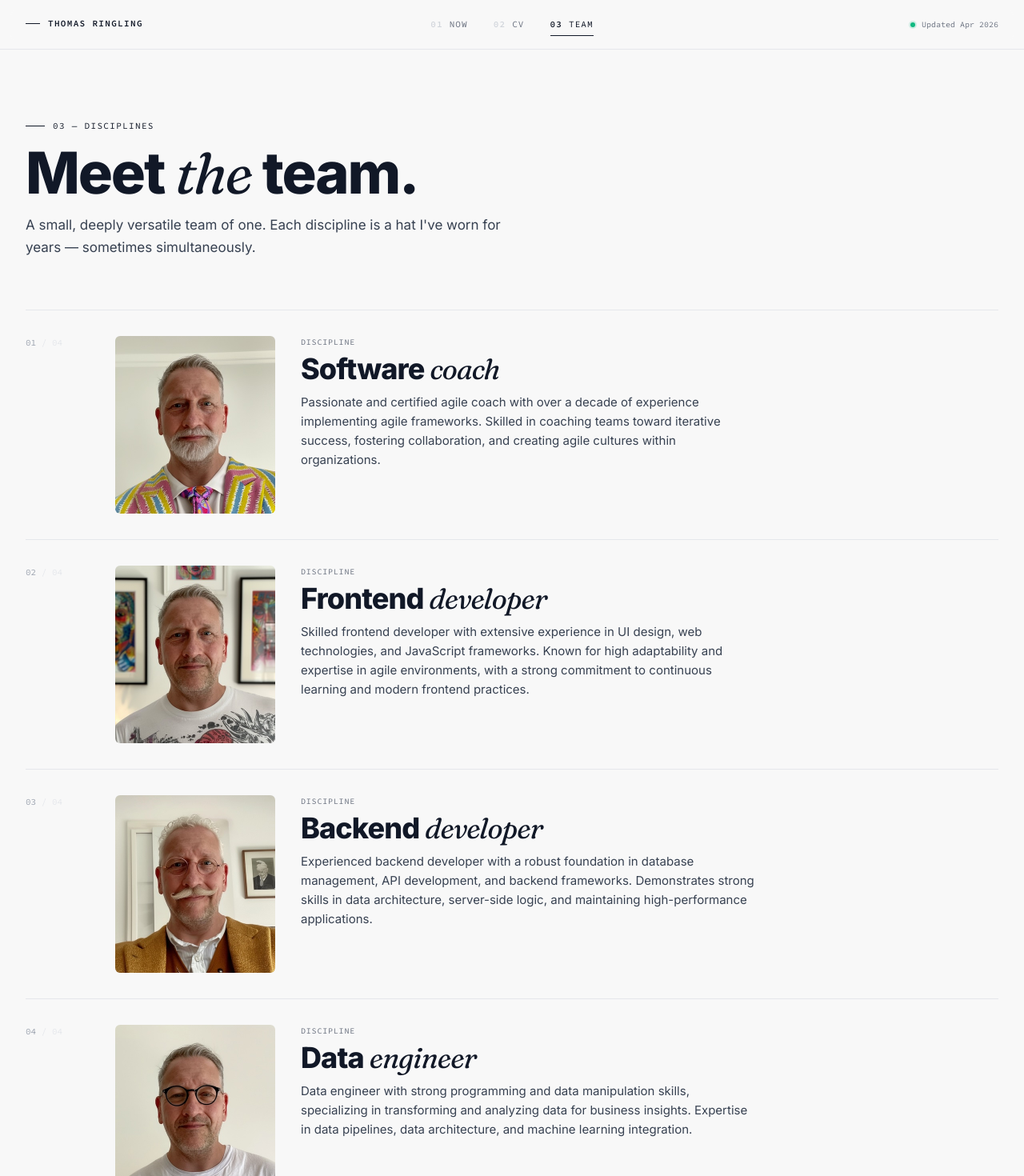
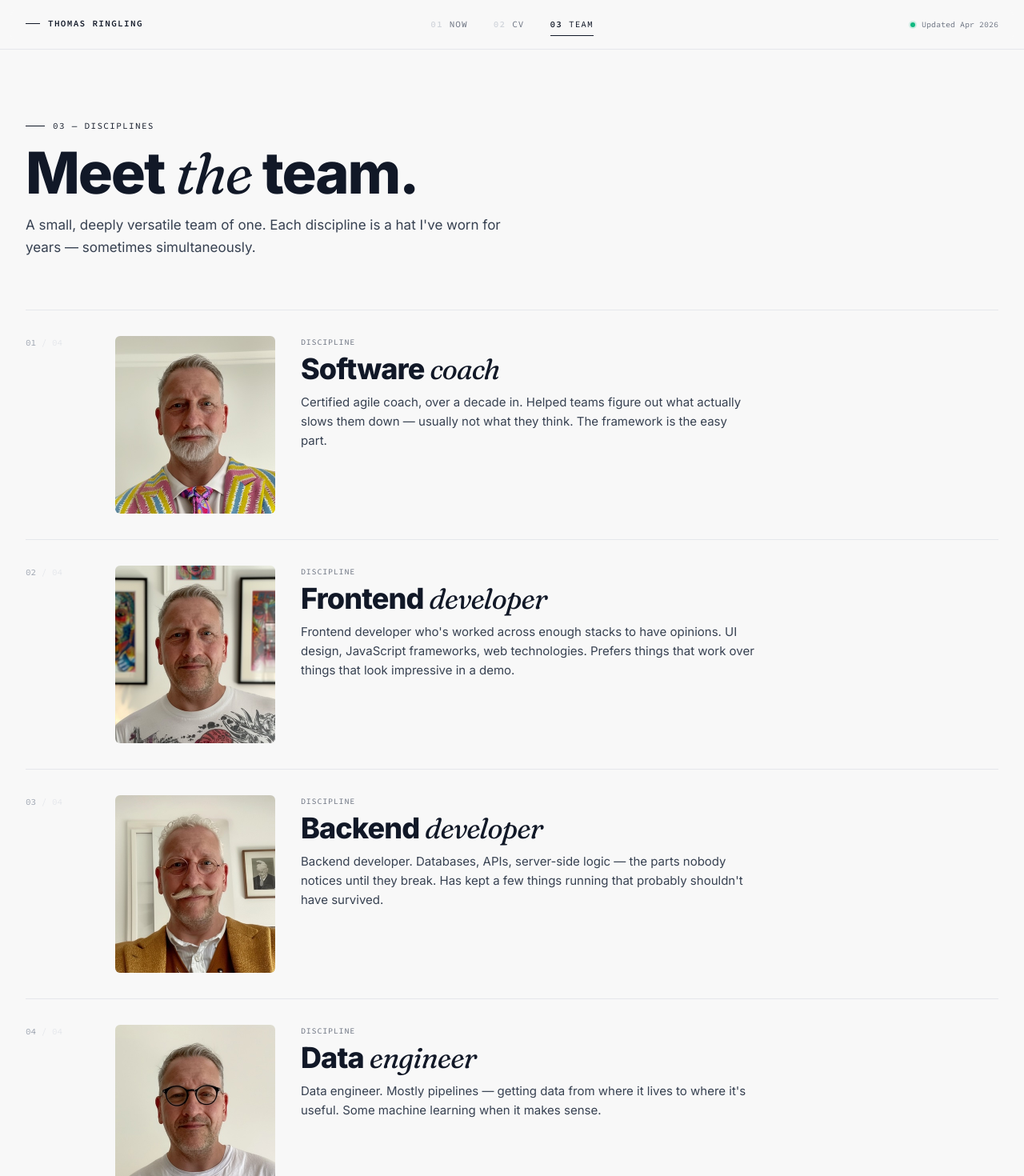
Before and after one commit to ringling/nuxt_ringling_info, a Nuxt app: page /team in a window 1280 px wide. Shown: the top 1470 px of the page at 80% size. Built offline with nearby package versions, Linux system fonts and the light colour scheme.

Commit message:
Humanize team page body copy, remove LinkedIn boilerplate
Co-Authored-By: Claude Sonnet 4.6 <noreply@anthropic.com>

```diff
--- a/pages/team.vue
+++ b/pages/team.vue
@@ -50,25 +50,25 @@ const team = [
     img: '/img/agile_coach.jpg',
     role: 'Software',
     accent: 'coach',
-    body: 'Passionate and certified agile coach with over a decade of experience implementing agile frameworks. Skilled in coaching teams toward iterative success, fostering collaboration, and creating agile cultures within organizations.',
+    body: 'Certified agile coach, over a decade in. Helped teams figure out what actually slows them down — usually not what they think. The framework is the easy part.',
   },
   {
     img: '/img/frontend.jpg',
     role: 'Frontend',
     accent: 'developer',
-    body: 'Skilled frontend developer with extensive experience in UI design, web technologies, and JavaScript frameworks. Known for high adaptability and expertise in agile environments, with a strong commitment to continuous learning and modern frontend practices.',
+    body: 'Frontend developer who\'s worked across enough stacks to have opinions. UI design, JavaScript frameworks, web technologies. Prefers things that work over things that look impressive in a demo.',
   },
   {
     img: '/img/backend.jpg',
     role: 'Backend',
     accent: 'developer',
-    body: 'Experienced backend developer with a robust foundation in database management, API development, and backend frameworks. Demonstrates strong skills in data architecture, server-side logic, and maintaining high-performance applications.',
+    body: 'Backend developer. Databases, APIs, server-side logic — the parts nobody notices until they break. Has kept a few things running that probably shouldn\'t have survived.',
   },
   {
     img: '/img/dataengineer.jpg',
     role: 'Data',
     accent: 'engineer',
-    body: 'Data engineer with strong programming and data manipulation skills, specializing in transforming and analyzing data for business insights. Expertise in data pipelines, data architecture, and machine learning integration.',
+    body: 'Data engineer. Mostly pipelines — getting data from where it lives to where it\'s useful. Some machine learning when it makes sense.',
   },
 ]
 </script>
```
